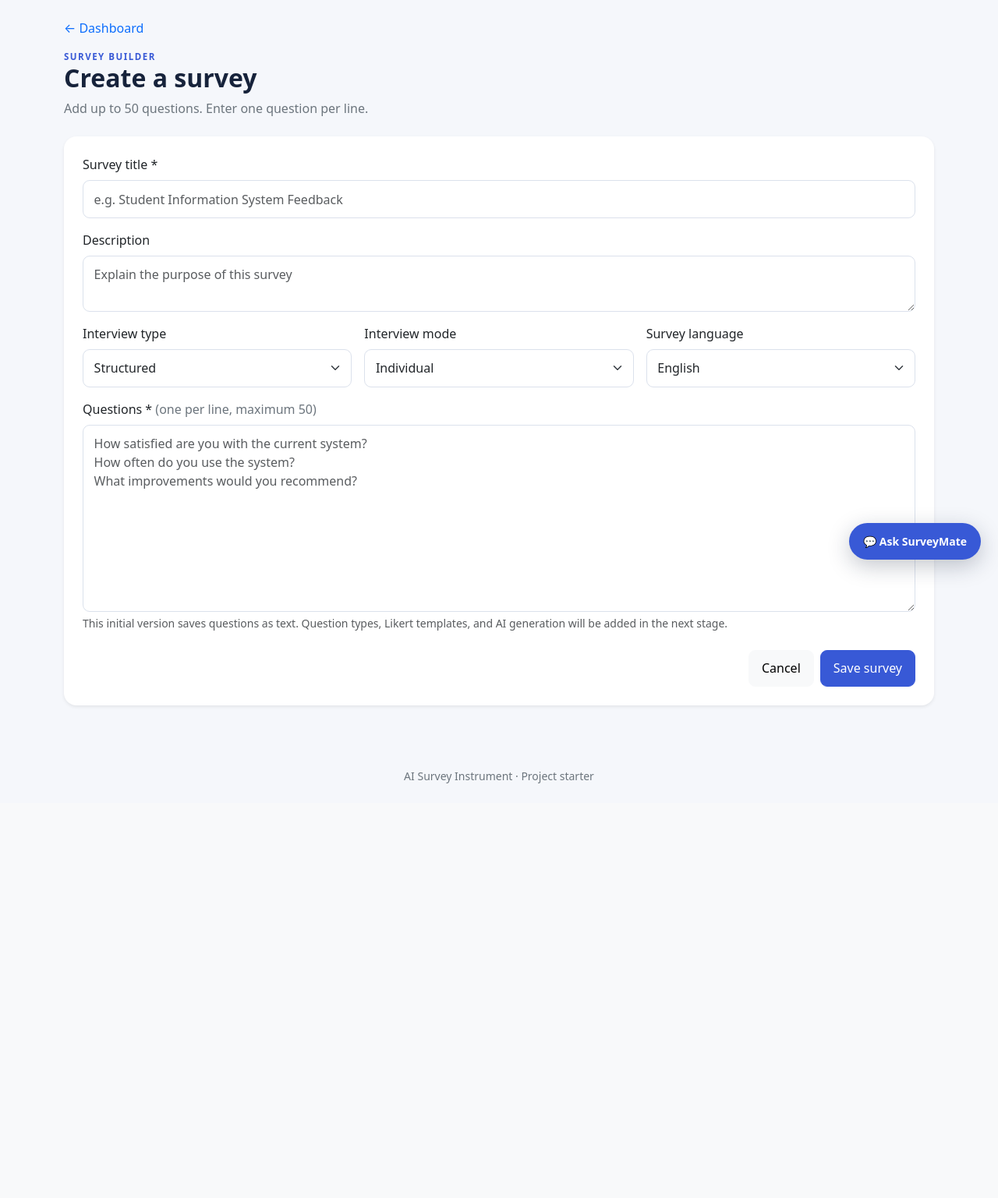
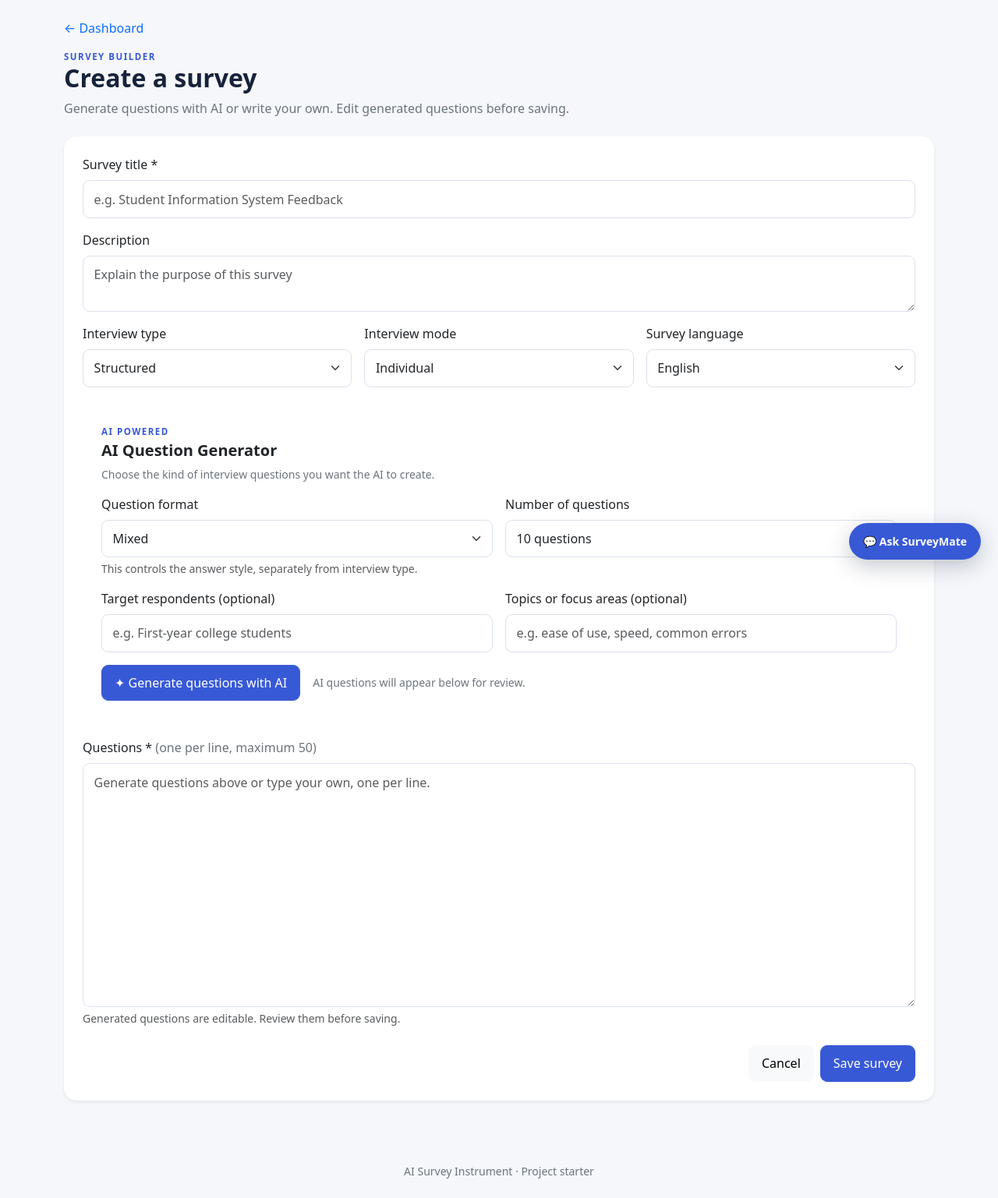
Before and after one commit to myhkaong-stack/FliFlaFloo, a Flask app: page /surveys/new in a window 1280 px wide. Shown: the part 60-1597 px from the top of the page at 78% size. Before the commit the page ends 1065 px from the top, so only its background shows below. Run offline with Flask 3, Linux system fonts and the light colour scheme; the visitor is signed in with stand-in values (Sample User, id 1); some libraries are stand-ins or nearby versions.

Commit message:
Add AI question generator controls to survey builder

```diff
--- a/ai-survey-instrument/templates/create_survey.html
+++ b/ai-survey-instrument/templates/create_survey.html
@@ -1,15 +1,20 @@
 {% extends "base.html" %}{% block title %}Create Survey · AI Survey Instrument{% endblock %}
 {% block content %}
-<div class="mb-4"><a href="{{ url_for('dashboard') }}" class="text-decoration-none">← Dashboard</a><div class="eyebrow mt-3">SURVEY BUILDER</div><h1 class="h2 fw-bold">Create a survey</h1><p class="text-secondary">Add up to 50 questions. Enter one question per line.</p></div>
-<form method="post" class="card border-0 shadow-sm"><div class="card-body p-4">
-  <div class="row g-3">
-    <div class="col-12"><label class="form-label">Survey title *</label><input class="form-control" name="title" required maxlength="200" placeholder="e.g. Student Information System Feedback"></div>
-    <div class="col-12"><label class="form-label">Description</label><textarea class="form-control" name="description" rows="2" placeholder="Explain the purpose of this survey"></textarea></div>
-    <div class="col-md-4"><label class="form-label">Interview type</label><select class="form-select" name="interview_type"><option>Structured</option><option>Semi-Structured</option><option>Unstructured</option></select></div>
-    <div class="col-md-4"><label class="form-label">Interview mode</label><select class="form-select" name="interview_mode"><option>Individual</option><option>Group</option><option>Random</option></select></div>
-    <div class="col-md-4"><label class="form-label">Survey language</label><select class="form-select" name="language"><option>English</option><option>Filipino / Tagalog</option><option>Cebuano</option><option>Ilocano</option><option>Hiligaynon</option></select></div>
-    <div class="col-12"><label class="form-label">Questions * <span class="text-secondary fw-normal">(one per line, maximum 50)</span></label><textarea class="form-control" name="questions" rows="9" required placeholder="How satisfied are you with the current system?&#10;How often do you use the system?&#10;What improvements would you recommend?"></textarea><div class="form-text">This initial version saves questions as text. Question types, Likert templates, and AI generation will be added in the next stage.</div></div>
-  </div>
-  <div class="d-flex justify-content-end gap-2 mt-4"><a class="btn btn-light" href="{{ url_for('dashboard') }}">Cancel</a><button class="btn btn-primary">Save survey</button></div>
-</div></form>
+<div class="mb-4"><a href="{{ url_for('dashboard') }}" class="text-decoration-none">← Dashboard</a><div class="eyebrow mt-3">SURVEY BUILDER</div><h1 class="h2 fw-bold">Create a survey</h1><p class="text-secondary">Generate questions with AI or write your own. Edit generated questions before saving.</p></div>
+<form method="post" class="card border-0 shadow-sm"><div class="card-body p-4"><div class="row g-3">
+<div class="col-12"><label class="form-label" for="survey-title">Survey title *</label><input id="survey-title" class="form-control" name="title" required maxlength="200" placeholder="e.g. Student Information System Feedback"></div>
+<div class="col-12"><label class="form-label" for="survey-description">Description</label><textarea id="survey-description" class="form-control" name="description" rows="2" placeholder="Explain the purpose of this survey"></textarea></div>
+<div class="col-md-4"><label class="form-label" for="interview-type">Interview type</label><select id="interview-type" class="form-select" name="interview_type"><option>Structured</option><option>Semi-Structured</option><option>Unstructured</option></select></div>
+<div class="col-md-4"><label class="form-label" for="interview-mode">Interview mode</label><select id="interview-mode" class="form-select" name="interview_mode"><option>Individual</option><option>Group</option><option>Random</option></select></div>
+<div class="col-md-4"><label class="form-label" for="survey-language">Survey language</label><select id="survey-language" class="form-select" name="language"><option>English</option><option>Filipino / Tagalog</option><option>Cebuano</option><option>Ilocano</option><option>Hiligaynon</option></select></div>
+</div>
+<section class="ai-generator mt-4 p-3 p-md-4"><div class="eyebrow">AI POWERED</div><h2 class="h5 fw-bold mt-1">AI Question Generator</h2><p class="text-secondary small">Choose the kind of interview questions you want the AI to create.</p><div class="row g-3">
+<div class="col-md-6"><label class="form-label" for="question-style">Question format</label><select id="question-style" class="form-select"><option>Mixed</option><option>Open-ended</option><option>Likert scale</option><option>Multiple choice</option></select><div class="form-text">This controls the answer style, separately from interview type.</div></div>
+<div class="col-md-6"><label class="form-label" for="question-count">Number of questions</label><select id="question-count" class="form-select">{% for n in [5,10,15,20,25,30,40,50] %}<option value="{{ n }}" {% if n == 10 %}selected{% endif %}>{{ n }} questions</option>{% endfor %}</select></div>
+<div class="col-md-6"><label class="form-label" for="question-audience">Target respondents (optional)</label><input id="question-audience" class="form-control" maxlength="300" placeholder="e.g. First-year college students"></div>
+<div class="col-md-6"><label class="form-label" for="question-focus">Topics or focus areas (optional)</label><input id="question-focus" class="form-control" maxlength="500" placeholder="e.g. ease of use, speed, common errors"></div>
+<div class="col-12 d-flex flex-wrap align-items-center gap-3"><button id="generate-questions" class="btn btn-primary" type="button">✦ Generate questions with AI</button><span id="generator-status" class="small text-secondary" role="status" aria-live="polite">AI questions will appear below for review.</span></div></div></section>
+<div class="mt-4"><label class="form-label" for="survey-questions">Questions * <span class="text-secondary fw-normal">(one per line, maximum 50)</span></label><textarea id="survey-questions" class="form-control" name="questions" rows="12" required maxlength="30000" placeholder="Generate questions above or type your own, one per line."></textarea><div class="form-text">Generated questions are editable. Review them before saving.</div></div>
+<div class="d-flex justify-content-end gap-2 mt-4"><a class="btn btn-light" href="{{ url_for('dashboard') }}">Cancel</a><button class="btn btn-primary" type="submit">Save survey</button></div></div></form>
+<script src="{{ url_for('static', filename='js/question_generator.js') }}" defer></script>
 {% endblock %}
```
